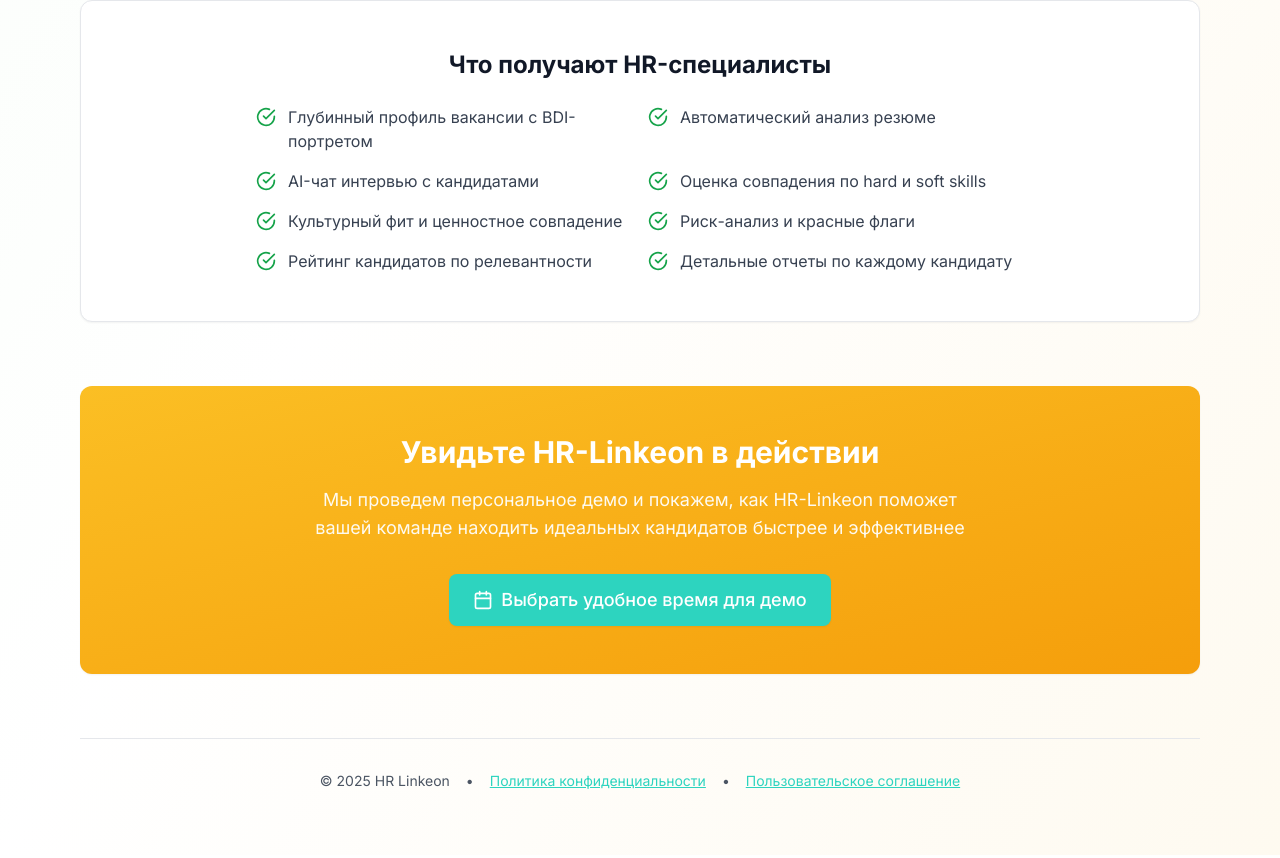
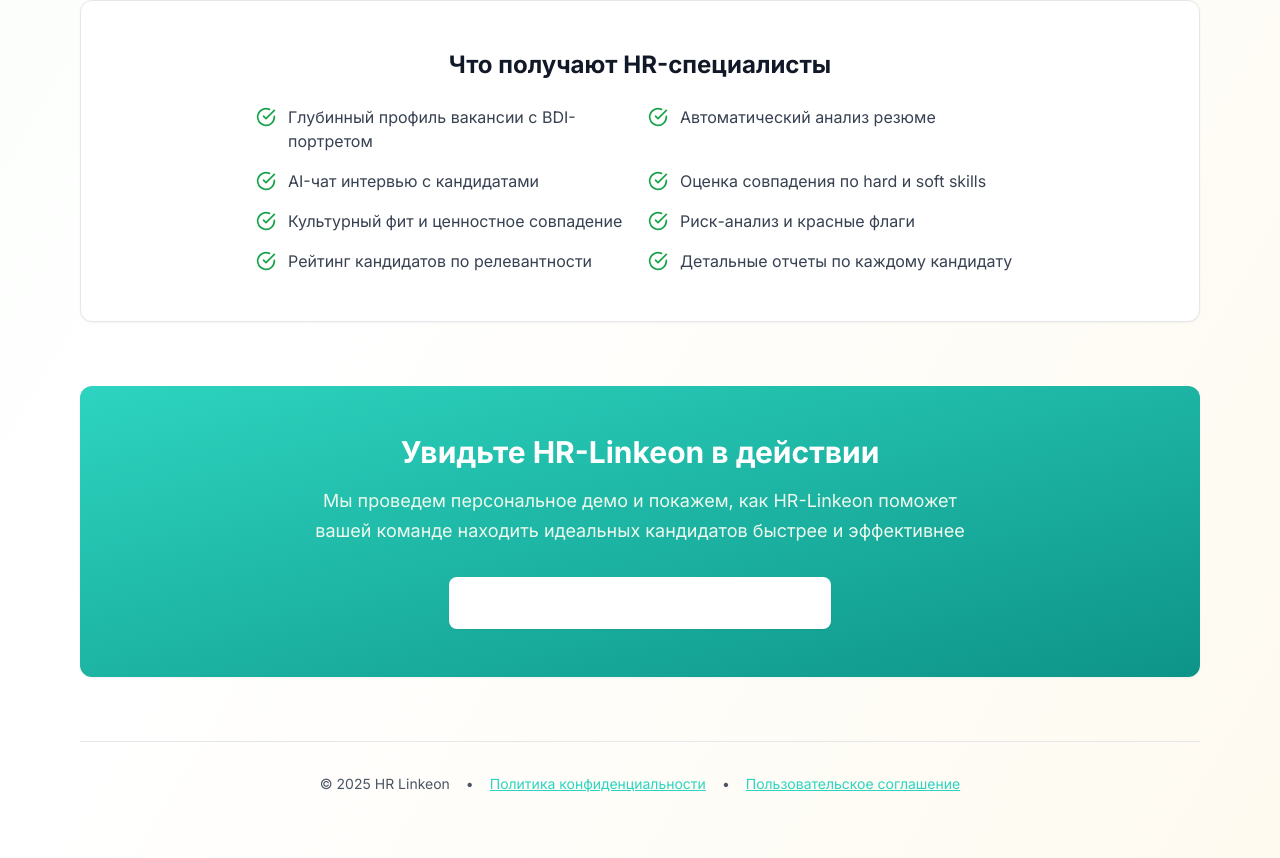
Before and after one commit to dvvolkovv/hrlinkeon, a React (Vite) app: page / in a window 1280 px wide. Shown: the part 1313-2171 px from the top of the page. Built offline with nearby package versions, Linux system fonts and the light colour scheme.

Commit message:
Updated Home.tsx

```diff
--- a/src/pages/Home.tsx
+++ b/src/pages/Home.tsx
@@ -179,12 +179,12 @@ export function Home() {
         </div>
 
         <div className="mt-16">
-          <Card className="bg-gradient-to-br from-warm-400 to-warm-500 border-0 text-white">
+          <Card className="bg-gradient-to-br from-forest-600 to-forest-700 border-0 text-white">
             <CardContent className="py-12 text-center">
               <h2 className="text-3xl font-bold mb-4">
                 Увидьте HR-Linkeon в действии
               </h2>
-              <p className="text-lg text-warm-50 mb-8 max-w-2xl mx-auto">
+              <p className="text-lg text-forest-100 mb-8 max-w-2xl mx-auto leading-relaxed">
                 Мы проведем персональное демо и покажем, как HR-Linkeon поможет вашей команде
                 находить идеальных кандидатов быстрее и эффективнее
               </p>
@@ -195,7 +195,7 @@ export function Home() {
               >
                 <Button
                   size="lg"
-                  className="gap-2 bg-forest-600 text-white hover:bg-forest-700 shadow-lg"
+                  className="gap-2 bg-white text-forest-700 hover:bg-forest-50 shadow-lg"
                 >
                   <Calendar className="w-5 h-5" />
                   Выбрать удобное время для демо
```
